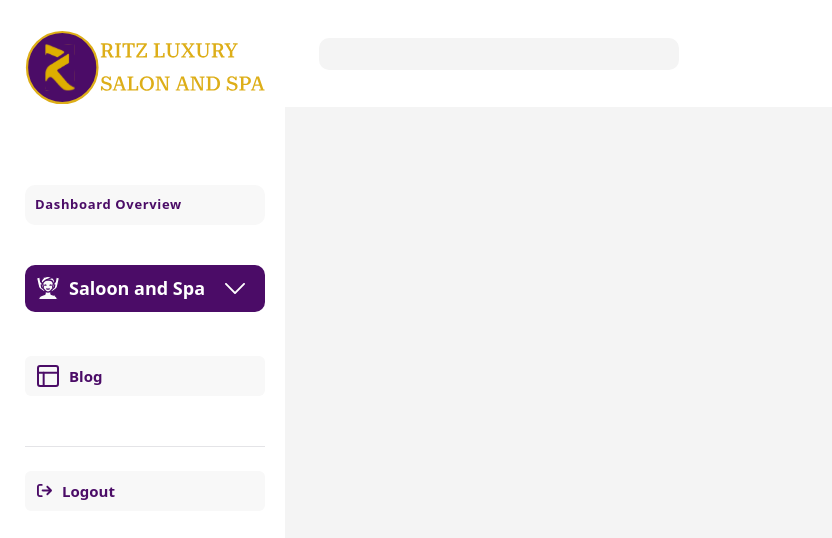
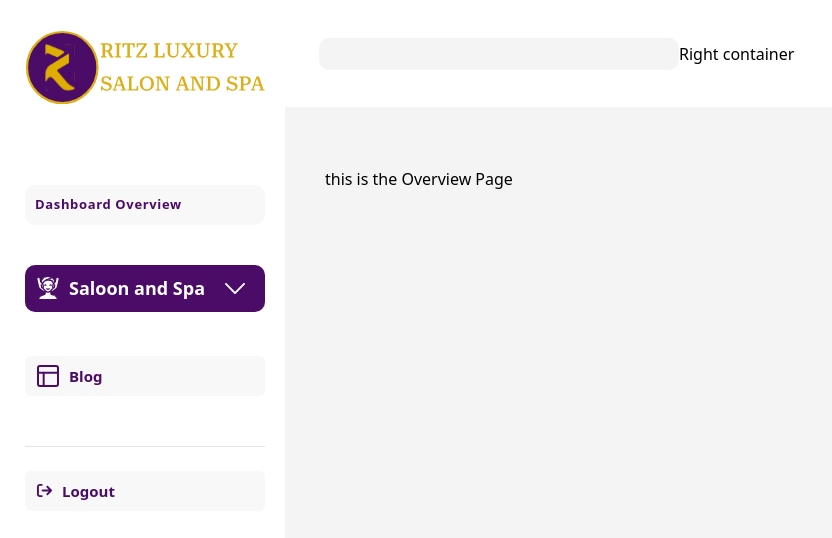
Before and after one commit to martinsonogu/Ritz-SaloonAndSpa-Admin-APP, a React (Vite) app: page / in a window 1280 px wide. Shown: the top 538 px of the page, without its empty margins (0-832 px from the left). Built offline with nearby package versions, Linux system fonts and the light colour scheme.

Commit message:
fixing the router

```diff
--- a/src/components/SideNav/TrialGroup.tsx
+++ b/src/components/SideNav/TrialGroup.tsx
@@ -1,5 +1,5 @@
 import React, { useState } from 'react';
-import { NavLink } from 'react-router-dom';
+import { NavLink, useNavigate } from 'react-router-dom';
 import { DownArrowIcon, UpArrowIcon } from './constants';
 
 interface DropdownItem {
@@ -16,10 +16,13 @@ interface DropdownProps {
 
 const Dropdown: React.FC<DropdownProps> = ({ icon: Icon, title, items }) => {
   const [isActive, setIsActive] = useState<boolean>(false);
+  const navigate = useNavigate();
 
-  const handleItemClick = (event: React.MouseEvent<HTMLAnchorElement, MouseEvent>) => {
-    event.preventDefault();
-  };
+  // const handleItemClick = (item: DropdownItem) => {
+  //   console.log('Item clicked:', item);
+  //   navigate(item.link);
+  //   console.log('Moving to:', item.link);
+  // };
 
   return (
     <div className='' >
@@ -37,10 +40,9 @@ const Dropdown: React.FC<DropdownProps> = ({ icon: Icon, title, items }) => {
 
             <NavLink
             to={item.link}
+            target='_self'
              className=" flex flex-col my-5 pl-[20px] py-[10px] shadow-[0px_1px_0px_0px_rgba(18_32_59_0.09)] border-solid border-b border-[#E4E4E7] text-[#4B0C67] bg-[#F8F8F8] text-[16px] font-medium rounded-[10px] "
              key={item.id}
-             onClick={handleItemClick}
-
              >
               {item.text}
             </NavLink>
--- a/src/layouts/DashboardLayout/TopBar.tsx
+++ b/src/layouts/DashboardLayout/TopBar.tsx
@@ -2,10 +2,12 @@
 export const TopBar = () => {
   return (
     <div className='w-full bg-white px-[34px] py-[15px] shadow-[0px_1px_0px_0px_rgba(18_32_59_0.09)] border-solid  h-[107px] flex items-center '>
-      <div className="flex flex-row items-center justify-between">
-         <input className="w-[360px] bg-[#f4f4f4] rounded-[10px] h-8 "/>
+      <div className="flex flex-row justify-between items-center">
+        <div>
+          <input className="w-[360px] bg-[#f4f4f4] rounded-[10px] h-8 "/>
+        </div>
         <div className="">
-
+          Right container
         </div>
       </div>
     </div>
--- a/src/layouts/DashboardLayout/index.tsx
+++ b/src/layouts/DashboardLayout/index.tsx
@@ -13,7 +13,7 @@ export const DashboardLayout: React.FC<DashboardLayoutProps> = ({ children }) =>
       <DashboardSideNav />
       <div className='w-full h-full flex flex-col items-start overflow-auto gap-10'>
        <TopBar />
-        <div className='flex  flex-col py-[20px] w-full h-auto pr-[40px]'>{children}</div>
+        <div className='flex  flex-col py-[20px] w-full h-auto px-[40px]'>{children}</div>
       </div>
 
     </DashboardLayoutContainer>
--- a/src/views/Dashboard/Overview/index.tsx
+++ b/src/views/Dashboard/Overview/index.tsx
@@ -4,6 +4,7 @@ import React from 'react'
 const Overview = () => {
     return (
        <div className="w-full">
+        this is the Overview Page
        </div>
     )
 }
```
Also changed, not shown: src/routes/index.tsx (+4 -4 lines), src/views/Dashboard/SalonAndSpa/Appointment/index.tsx (renamed from src/views/Dashboard/SaloonAndSpa/Appointment/index.tsx), src/views/Dashboard/SalonAndSpa/Payment/index.tsx (renamed from src/views/Dashboard/SaloonAndSpa/Payment/index.tsx), src/views/Dashboard/SalonAndSpa/Update/index.tsx (renamed from src/views/Dashboard/SaloonAndSpa/Update/index.tsx).
